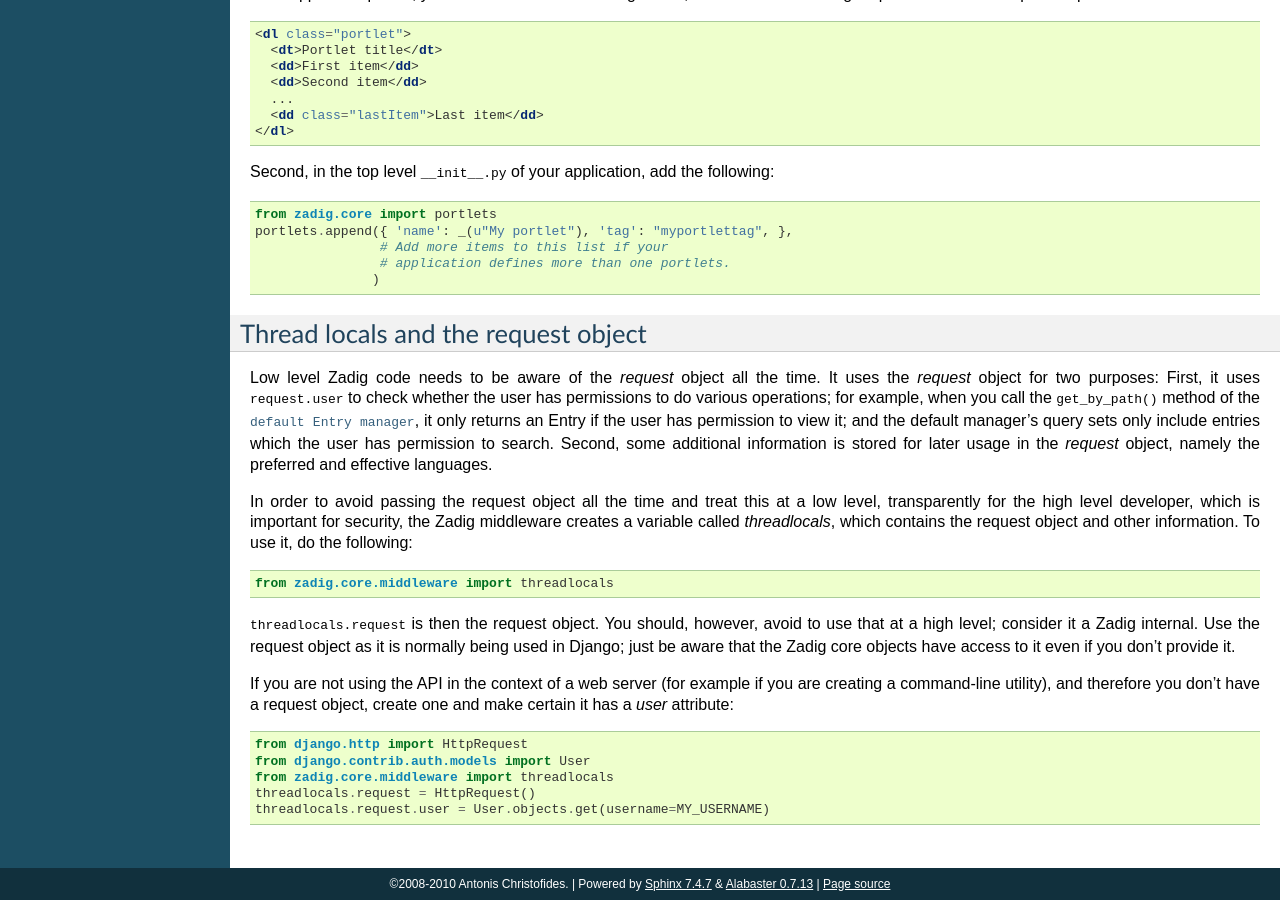
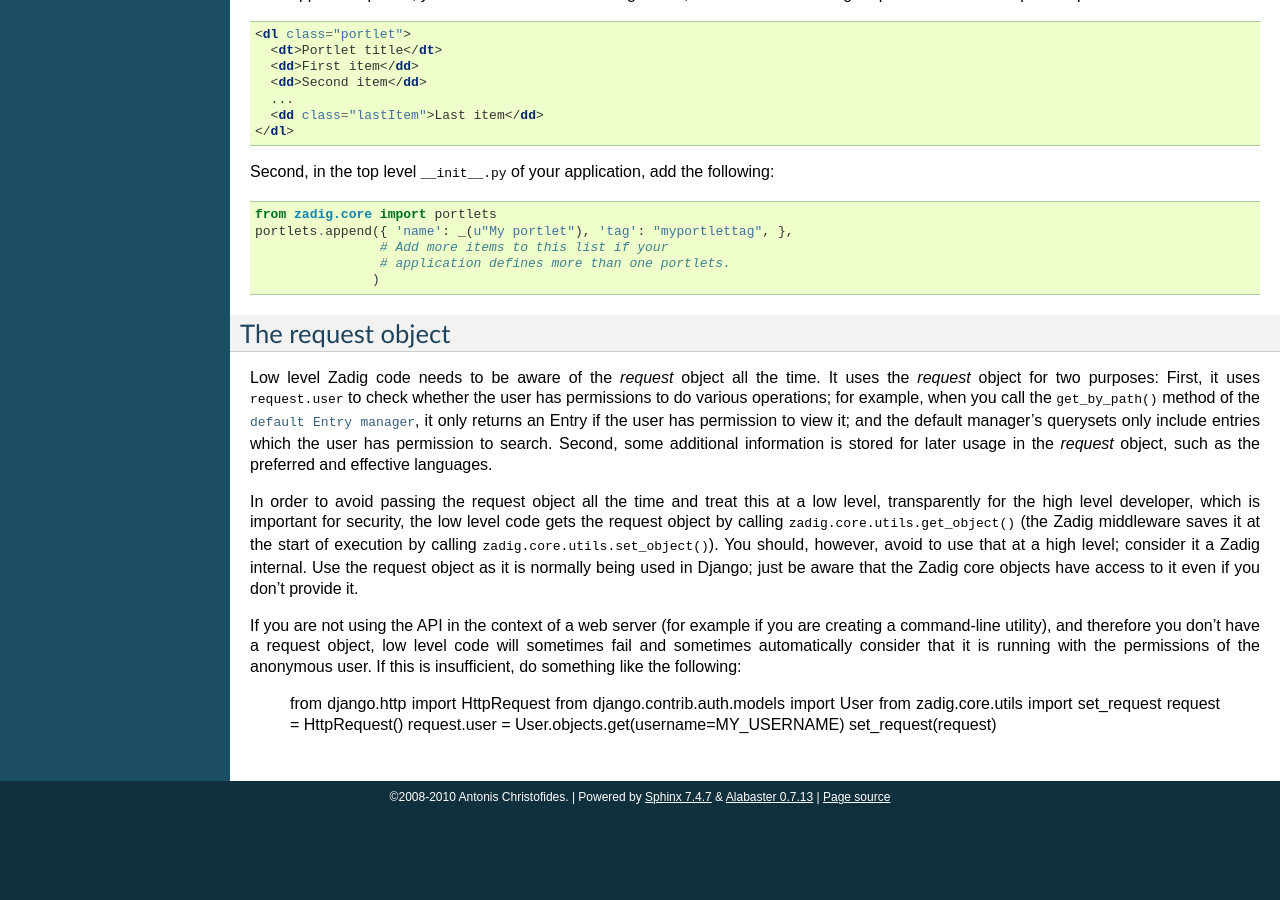
Before and after one commit to aptiko/zadig, a Sphinx documentation site: the page built from docs/developers_guide.txt, in a window 1280 px wide and 900 px high, scrolled down 1207 px. Built offline with Sphinx 7.4.7, drawn with Linux system fonts in a browser that asks for light colours; after the commit the page ends 2020 px from its top, so only the background shows below that; some of the changed text lies outside the part shown.

Commit message:
Overhaul of request object overhaul

```diff
--- a/docs/api.txt
+++ b/docs/api.txt
@@ -674,6 +674,12 @@ The functions below are in module zadig.core.utils.
    either are or contain *user*, which is a
    :class:`django.contrib.auth.user` object.
 
+.. function:: zadig.core.utils.set_request(request)
+              zadig.core.utils.get_request()
+
+   For information about these functions, see the :ref:`request object
+   <request-object>`.
+
 .. function:: zadig.core.utils.sanitize_html(html)
 
    Sanitize the HTML provided and return a sanitized version. This is
--- a/docs/developers_guide.txt
+++ b/docs/developers_guide.txt
@@ -119,7 +119,7 @@ the following::
 
 .. _request-object:
 
-Thread locals and the request object
+The request object
 ====================================
 
 Low level Zadig code needs to be aware of the *request* object all the
@@ -128,20 +128,17 @@ time. It uses the *request* object for two purposes: First, it uses
 various operations; for example, when you call the ``get_by_path()``
 method of the :attr:`default Entry manager
 <zadig.core.models.Entry.objects>`, it only returns an Entry if the
-user has permission to view it; and the default manager's query sets
+user has permission to view it; and the default manager's querysets
 only include entries which the user has permission to search.
 Second, some additional information is stored for later usage in the
-*request* object, namely the preferred and effective languages.
+*request* object, such as the preferred and effective languages.
 
 In order to avoid passing the request object all the time and treat
 this at a low level, transparently for the high level developer, which
-is important for security, the Zadig middleware creates a variable
-called *threadlocals*, which contains the request object and other
-information. To use it, do the following::
-
-    from zadig.core.middleware import threadlocals
-
-``threadlocals.request`` is then the request object. You should,
+is important for security, the low level code gets the request object
+by calling :func:`zadig.core.utils.get_object()` (the Zadig middleware
+saves it at the start of execution by calling
+:func:`zadig.core.utils.set_object()`).  You should,
 however, avoid to use that at a high level; consider it a Zadig
 internal. Use the request object as it is normally being used in
 Django; just be aware that the Zadig core objects have access to it
@@ -149,11 +146,14 @@ even if you don't provide it.
 
 If you are not using the API in the context of a web server (for
 example if you are creating a command-line utility), and therefore
-you don't have a request object, create one and make certain it has
-a *user* attribute::
+you don't have a request object, low level code will sometimes
+fail and sometimes automatically consider that it is running with the
+permissions of the anonymous user. If this is insufficient, do
+something like the following:
 
   from django.http import HttpRequest
   from django.contrib.auth.models import User
-  from zadig.core.middleware import threadlocals
-  threadlocals.request = HttpRequest()
-  threadlocals.request.user = User.objects.get(username=MY_USERNAME)
+  from zadig.core.utils import set_request
+  request = HttpRequest()
+  request.user = User.objects.get(username=MY_USERNAME)
+  set_request(request)
```
Also changed, not shown: 6 other files.
